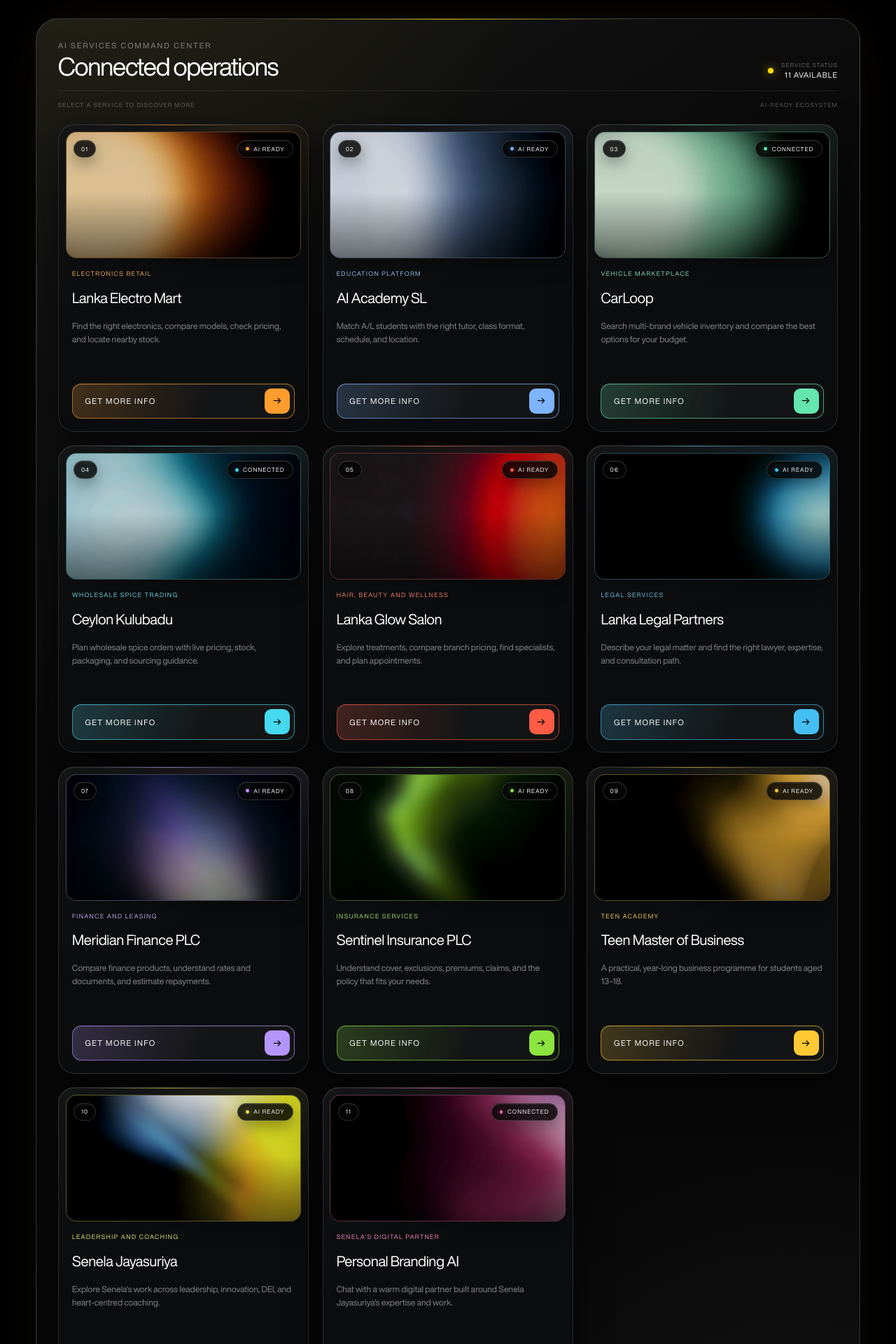
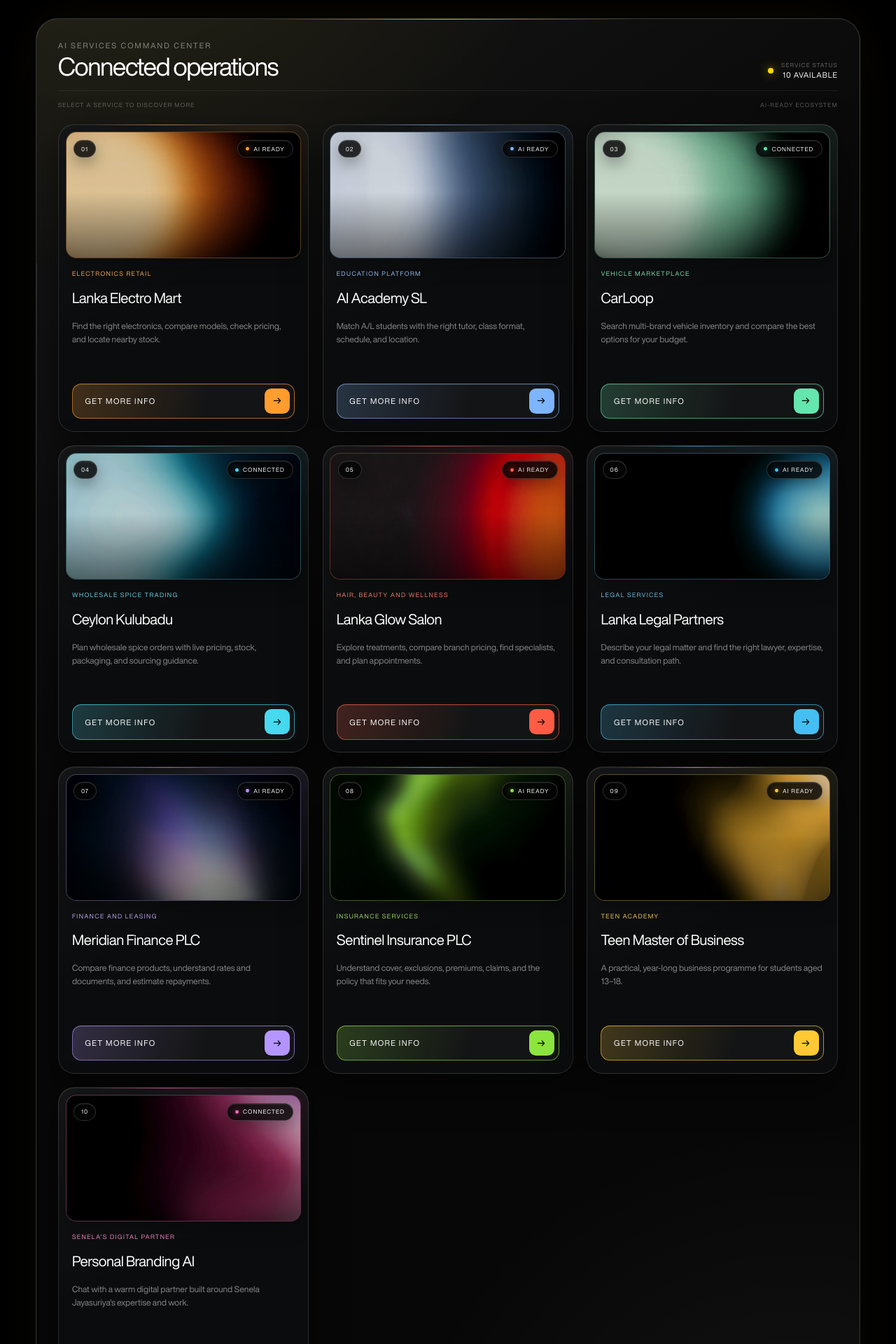
Before and after one commit to Janithchathusha22/gro4ce, a React (Vite) app: page / in a window 1280 px wide. Shown: the top 1920 px of the page at 70% size. Built offline with nearby package versions, Linux system fonts and the light colour scheme.

Commit message:
Remove Senela service card

```diff
--- a/src/Gro4ceHero.jsx
+++ b/src/Gro4ceHero.jsx
@@ -8,7 +8,6 @@
 import image07 from "../assets/7.jpg";
 import image08 from "../assets/8.jpg";
 import image09 from "../assets/9.jpg";
-import image10 from "../assets/10.jpg";
 import image11 from "../assets/11.jpg";
 import "./Gro4ceHero.css";
 
@@ -118,16 +117,6 @@
     summary: "A practical, year-long business programme for students aged 13–18.",
     description: `Teen Master of Business is Sri Lanka's first school-embedded, credit-bearing business education programme built for secondary school students aged 13–18. Across a structured year based on Learn It, Apply It, and Live It, students complete 12 modules spanning entrepreneurship, market research, business models, financial literacy, marketing, leadership, digital business and AI, ethics, pitching, design thinking, and business law before launching a real micro-enterprise and pitching to business judges.`,
     capabilities: ["Twelve practical business modules", "Project-based learning", "Live micro-enterprise capstone", "Student and school enrolment guidance"],
-  },
-  {
-    id: "senela-jayasuriya",
-    name: "Senela Jayasuriya",
-    category: "Leadership and coaching",
-    image: image10,
-    accent: "#f0ec54",
-    summary: "Explore Senela's work across leadership, innovation, DEI, and heart-centred coaching.",
-    description: `Senela Jayasuriya's work brings together leadership, innovation, diversity, equity and inclusion, and heart-centred coaching. This experience supports individuals, teams, and organisations seeking purposeful growth and practical transformation. The digital experience helps prospective collaborators understand her approach, explore speaking, training, workshop, and partnership opportunities, and identify the most relevant way to engage with her team.`,
-    capabilities: ["Leadership development", "Innovation and DEI", "Heart-centred coaching", "Speaking and workshop enquiries"],
   },
   {
     id: "personal-branding-ai",
@@ -497,9 +486,9 @@
             <span className="command-panel__kicker">AI services command center</span>
             <h2>Connected operations</h2>
           </div>
-          <div className="system-status" aria-label="Eleven services available">
+          <div className="system-status" aria-label="Ten services available">
             <span className="system-status__dot" aria-hidden="true" />
-            <span><small>Service status</small>11 Available</span>
+            <span><small>Service status</small>10 Available</span>
           </div>
         </header>
 
```
